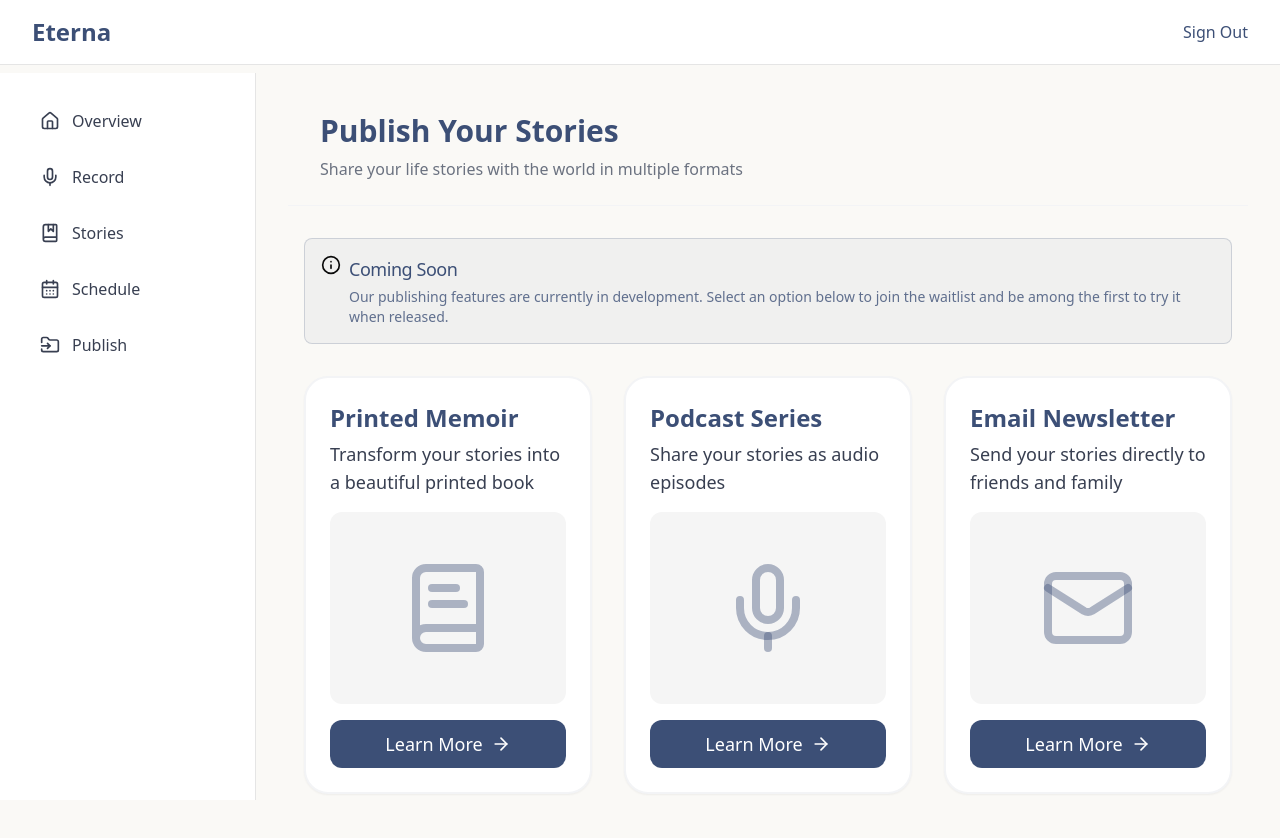
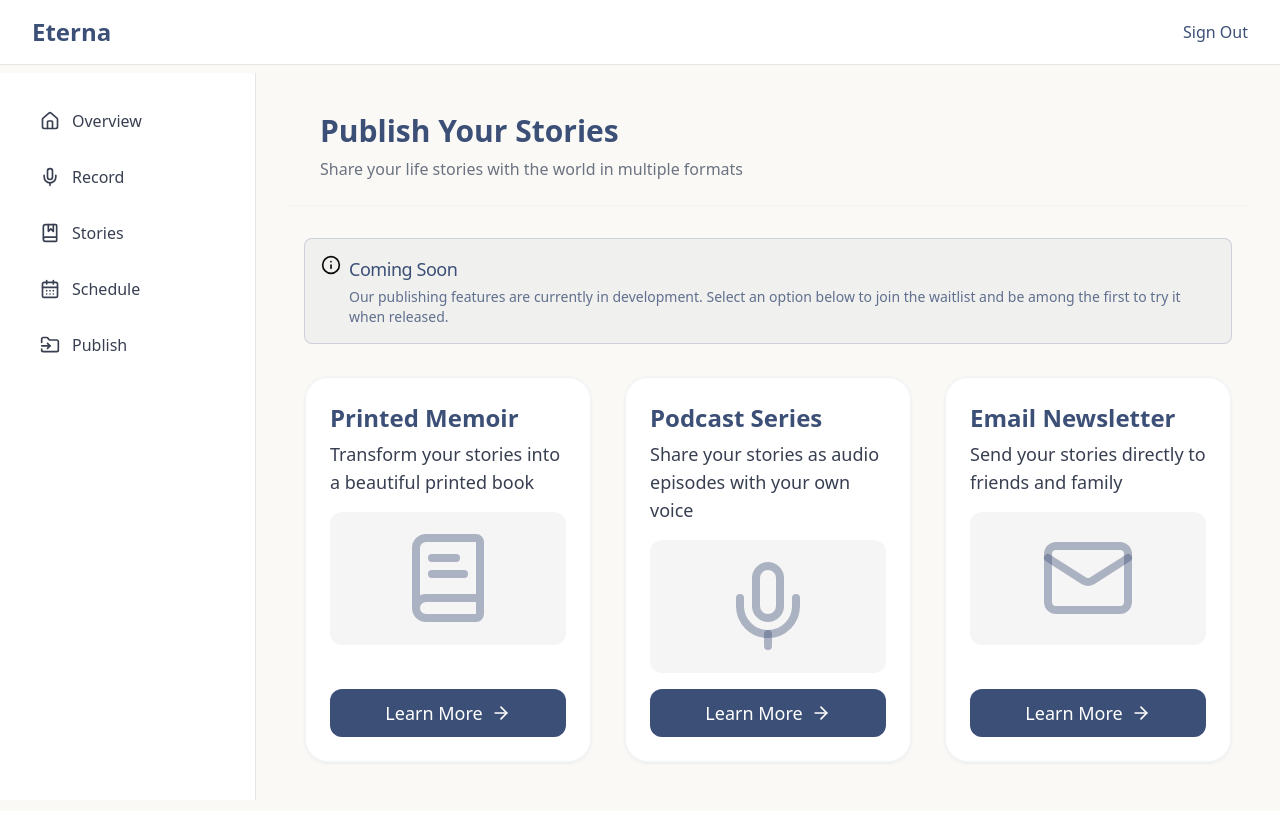
Before and after one commit to HamidMoopen/memo-ai, a Next.js app: page /dashboard/publish in a window 1280 px wide. Shown: the top 838 px of the page. After the commit the page ends 811 px from the top, so only its background shows below. Built offline with nearby package versions, Linux system fonts and the light colour scheme.

Commit message:
fixed spacing in publish page

```diff
--- a/src/app/dashboard/publish/page.tsx
+++ b/src/app/dashboard/publish/page.tsx
@@ -27,7 +27,7 @@ export default function PublishPage() {
         {
             id: "podcast",
             title: "Podcast Series",
-            description: "Share your stories as audio episodes",
+            description: "Share your stories as audio episodes with your own voice",
             icon: Mic,
             image: "/images/podcast-sample.jpg",
             details: [
@@ -73,20 +73,17 @@ export default function PublishPage() {
                         {publishOptions.map((option) => (
                             <Card
                                 key={option.id}
-                                className="rounded-3xl border-2 border-gray-100 hover:shadow-lg transition-all duration-300 cursor-pointer"
+                                className="rounded-3xl border-2 border-gray-100 hover:shadow-lg transition-all duration-300 cursor-pointer flex flex-col"
                                 onClick={() => setSelectedOption(option.id)}
                             >
                                 <CardHeader className="pb-4">
-                                    {/* <div className="w-16 h-16 bg-[#3c4f76]/10 rounded-2xl flex items-center justify-center mb-4">
-                                        <option.icon className="w-8 h-8 text-[#3c4f76]" />
-                                    </div> */}
                                     <CardTitle className="text-2xl text-[#3c4f76]">{option.title}</CardTitle>
                                     <CardDescription className="text-[#383f51] text-lg">
                                         {option.description}
                                     </CardDescription>
                                 </CardHeader>
-                                <CardContent>
-                                    <div className="h-48 w-full rounded-xl overflow-hidden mb-4 bg-[#f5f5f5] flex items-center justify-center">
+                                <CardContent className="flex-1 flex flex-col justify-between">
+                                    <div className="aspect-[16/9] w-full rounded-xl overflow-hidden bg-[#f5f5f5] flex items-center justify-center mb-4">
                                         {option.id === "printed" && (
                                             <BookText className="w-24 h-24 text-[#3c4f76]/40" />
                                         )}
@@ -97,7 +94,7 @@ export default function PublishPage() {
                                             <Mail className="w-24 h-24 text-[#3c4f76]/40" />
                                         )}
                                     </div>
-                                    <Button className="w-full bg-[#3c4f76] hover:bg-[#2a3b5a] text-white rounded-xl py-6 text-lg">
+                                    <Button className="w-full bg-[#3c4f76] hover:bg-[#2a3b5a] text-white rounded-xl py-6 text-lg mt-auto">
                                         Learn More <ArrowRight className="ml-2 h-5 w-5" />
                                     </Button>
                                 </CardContent>
```
